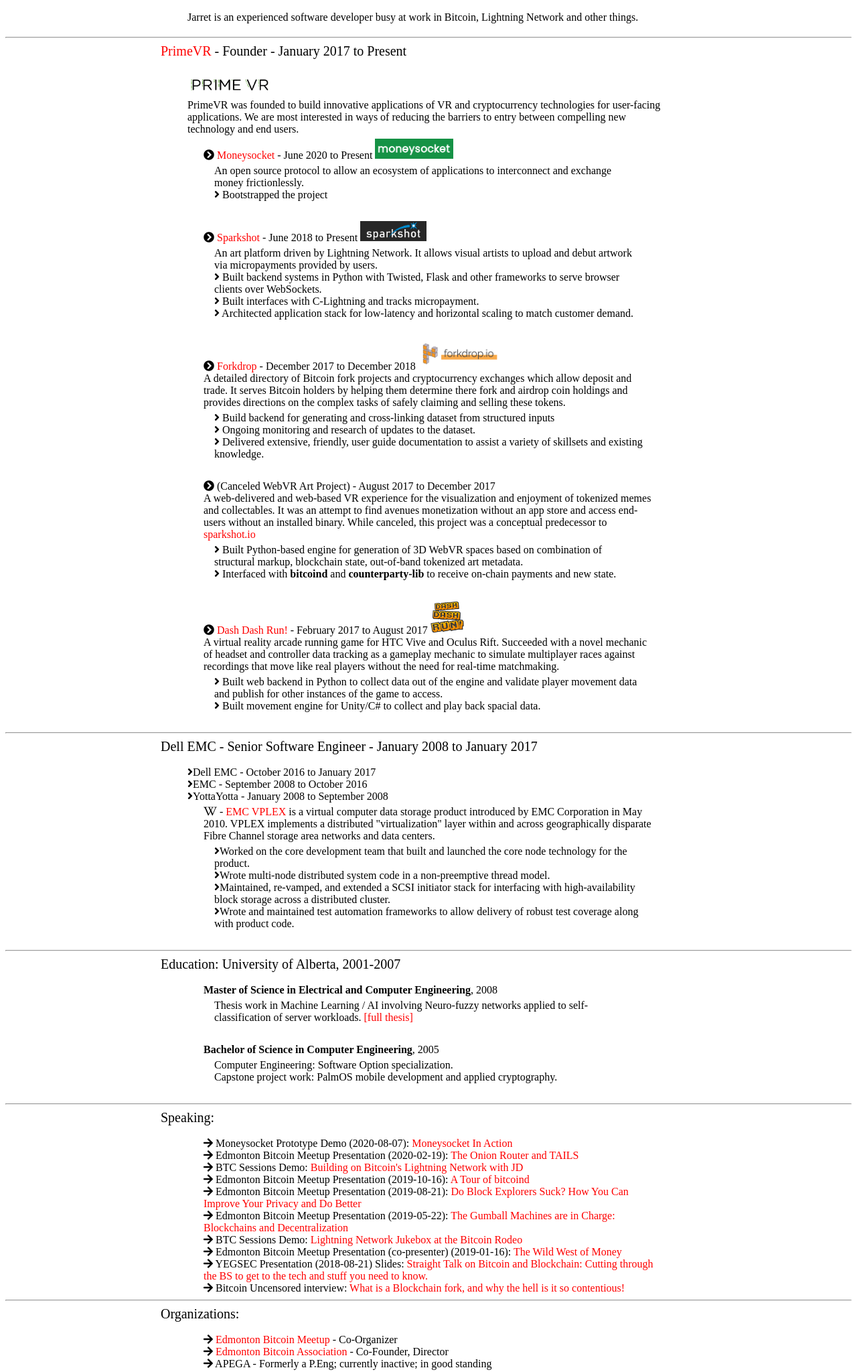
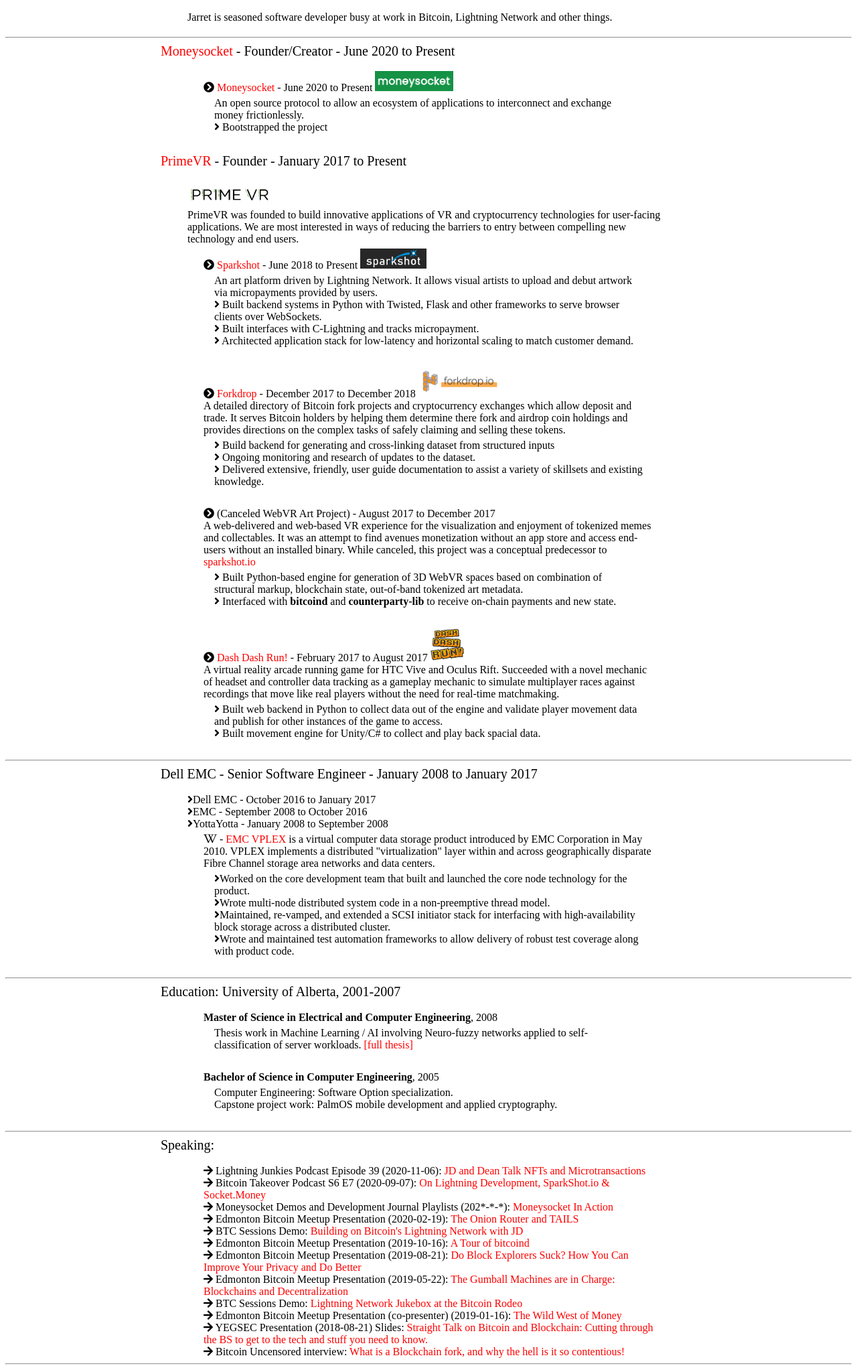
Before and after one commit to jarret/jarret.github.io, a plain HTML site: page index.html in a window 1280 px wide. Shown: the part 365-2413 px from the top of the page at 67% size. Drawn offline with Linux system fonts and the light colour scheme.

Commit message:
recent updates

```diff
--- a/index.html
+++ b/index.html
@@ -111,15 +111,11 @@ Edmonton, Alberta, Canada <br>
 </center>
 
 <P class="standalonetext">
-Jarret is an experienced software developer busy at work in Bitcoin, Lightning Network and other things.
+Jarret is seasoned software developer busy at work in Bitcoin, Lightning Network and other things.
 </P>
 
 <hr>
-<div class="title"><a href="http://primevr.io/">PrimeVR</a> - Founder - January 2017 to Present</div> <br>
-<P class="sectiontext">
-<a href="https://primevr.io"><img src="img/primevr.png" alt="PrimeVR" width=130></a><br>
-PrimeVR was founded to build innovative applications of VR and cryptocurrency technologies for user-facing applications. We are most interested in ways of reducing the barriers to entry between compelling new technology and end users.
-</P>
+<div class="title"><a href="http://socket.money/">Moneysocket</a> - Founder/Creator - June 2020 to Present</div> <br>
 
 <P class="itemtext">
 <i class="fas fa-chevron-circle-right"></i>
@@ -129,6 +125,12 @@ PrimeVR was founded to build innovative applications of VR and cryptocurrency te
 <P class="pointtext">
 An open source protocol to allow an ecosystem of applications to interconnect and exchange money frictionlessly. <br>
 <i class="fas fa-angle-right"></i> Bootstrapped the project <br>
+</P>
+
+<div class="title"><a href="http://primevr.io/">PrimeVR</a> - Founder - January 2017 to Present</div> <br>
+<P class="sectiontext">
+<a href="https://primevr.io"><img src="img/primevr.png" alt="PrimeVR" width=130></a><br>
+PrimeVR was founded to build innovative applications of VR and cryptocurrency technologies for user-facing applications. We are most interested in ways of reducing the barriers to entry between compelling new technology and end users.
 </P>
 
 <P class="itemtext">
@@ -215,7 +217,9 @@ Capstone project work: PalmOS mobile development and applied cryptography. <br>
 
 <div class="title">Speaking:</div> <br>
 <P class="itemtext">
-<i class="fas fa-arrow-right"></i>   Moneysocket Prototype Demo (2020-08-07): <a href="https://youtu.be/pu3iYf69Egc">Moneysocket In Action </a><br>
+<i class="fas fa-arrow-right"></i>   Lightning Junkies Podcast Episode 39  (2020-11-06): <a href="https://lightningjunkies.net/lnj039-jd-and-dean-talk-nfts-and-microtransactions/">JD and Dean Talk NFTs and Microtransactions </a><br>
+<i class="fas fa-arrow-right"></i>   Bitcoin Takeover Podcast S6 E7 (2020-09-07): <a href="https://bitcoin-takeover.com/s6-e7-jarret-dyrbye-jd2983-on-lightning-development-sparkshot-io-socket-money/"> On Lightning Development, SparkShot.io & Socket.Money </a><br>
+<i class="fas fa-arrow-right"></i>   Moneysocket Demos and Development Journal Playlists  (202*-*-*): <a href="https://www.youtube.com/playlist?list=PLqE3dWTuqRc8p8C3O_zlbrkYuGENCaVqp">Moneysocket In Action </a><br>
 <i class="fas fa-arrow-right"></i>   Edmonton Bitcoin Meetup Presentation (2020-02-19): <a href="https://www.youtube.com/watch?v=9YigAoMMmKQ">The Onion Router and TAILS</a><br>
 <i class="fas fa-arrow-right"></i>   BTC Sessions Demo: <a href="https://www.youtube.com/watch?v=h6cZb4uDPa0">Building on Bitcoin's Lightning Network with JD</a><br>
 <i class="fas fa-arrow-right"></i>   Edmonton Bitcoin Meetup Presentation (2019-10-16): <a href="https://www.youtube.com/watch?v=9YigAoMMmKQ">A Tour of bitcoind</a><br>
```
